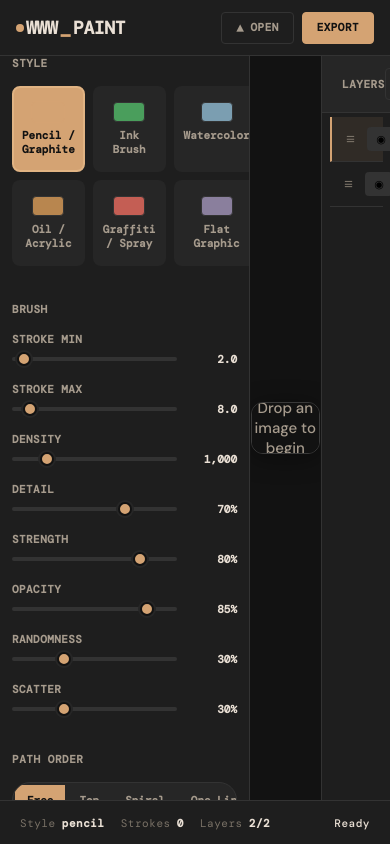
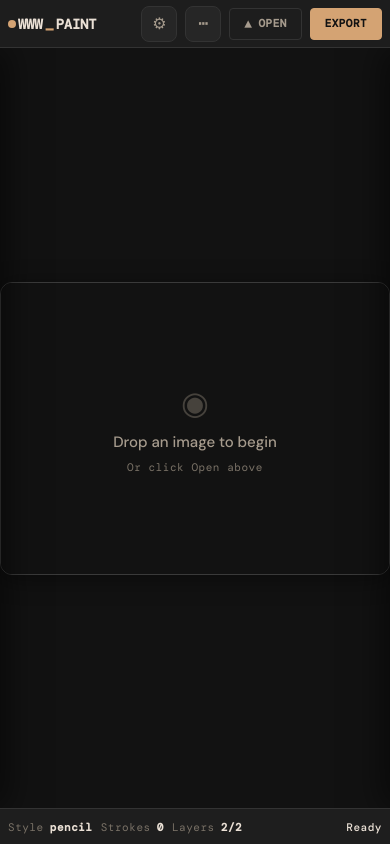
Before and after one commit to sudo-prog/www-paint, a plain HTML site: page index.html in a window 390 px wide. Drawn offline with nearby package versions, Linux system fonts and the light colour scheme; a web font is replaced by a local one.

Commit message:
Add mobile responsive layout with toggle buttons

```diff
--- a/css/style.css
+++ b/css/style.css
@@ -122,6 +122,8 @@ body {
 .nav-btn--active { color: var(--accent-fg); background: var(--accent); }
 .nav-btn__icon { font-size: 14px; line-height: 1; }
 .top-bar__right { display: flex; align-items: center; gap: 8px; }
+
+.mobile-toggle { display: none; }
 
 /* ── Main Layout ── */
 .main { display: flex; flex: 1; overflow: hidden; background: var(--editor-bg); gap: 1px; }
@@ -791,6 +793,89 @@ body {
 
 /* ── Layers (additional) ── */
 .layers-body { flex: 1; overflow-y: auto; padding: 4px 8px; }
+/* ── Mobile Responsive (≤768px) ── */
+@media (max-width: 768px) {
+  :root {
+    --top-bar-height: 48px;
+    --status-height: 36px;
+    --space-md: 12px;
+    --space-sm: 8px;
+  }
+
+  .top-bar { padding: 0 8px; gap: 4px; }
+  .logo { font-size: 14px; }
+  .logo__slash { font-size: 16px; }
+  .top-bar__center { display: none; }
+
+  .main { flex-direction: column; gap: 0; }
+
+  .panel--controls,
+  .panel--layers {
+    position: fixed;
+    top: var(--top-bar-height);
+    bottom: var(--status-height);
+    width: min(320px, 85vw) !important;
+    max-width: none;
+    z-index: var(--z-panel);
+    transform: translateX(-100%);
+    transition: transform 280ms cubic-bezier(0.4, 0, 0.2, 1);
+    box-shadow: 8px 0 32px rgba(0, 0, 0, 0.5);
+  }
+
+  .panel--controls.panel--mobile-open { transform: translateX(0); }
+  .panel--layers {
+    left: auto;
+    right: 0;
+    transform: translateX(100%);
+    box-shadow: -8px 0 32px rgba(0, 0, 0, 0.5);
+  }
+  .panel--layers.panel--mobile-open { transform: translateX(0); }
+
+  .panel--controls.panel--hidden { display: flex; transform: translateX(-100%); }
+  .panel--layers.panel--active { display: flex; }
+
+  .canvas-wrapper { flex: 1; overflow: hidden; }
+
+  .paint-canvas { max-width: 100%; max-height: 100%; }
+
+  .mobile-toggle {
+    display: flex !important;
+    align-items: center;
+    justify-content: center;
+    width: 36px;
+    height: 36px;
+    border-radius: var(--radius-md);
+    border: 1px solid var(--panel-border);
+    background: var(--surface-raised);
+    color: var(--text-secondary);
+    font-size: 16px;
+    cursor: pointer;
+    flex-shrink: 0;
+    transition: var(--duration-fast);
+  }
+  .mobile-toggle:hover { color: var(--text-primary); border-color: var(--text-disabled); }
+  .mobile-toggle--active { color: var(--accent-fg); background: var(--accent); border-color: var(--accent); }
+
+  .status-footer { padding: 0 8px; font-size: 10px; overflow-x: auto; }
+  .status-item { white-space: nowrap; }
+
+  .modal { width: 100vw; height: 100vh; max-width: none; max-height: none; border-radius: 0; }
+  .modal__body { padding: var(--space-sm); }
+
+  .control-section { padding: var(--space-sm); }
+  .control-section__title { font-size: 10px; margin-bottom: 4px; }
+
+  .style-grid { grid-template-columns: repeat(3, 1fr); gap: 4px; }
+  .style-btn { flex-direction: column; gap: 2px; padding: 6px 4px; }
+  .style-btn__label { font-size: 9px; }
+
+  .slider-row { flex-direction: column; align-items: flex-start; gap: 4px; }
+  .slider-row__value { align-self: flex-end; }
+
+  .btn { padding: 8px 12px; font-size: 12px; }
+  .btn--sm { padding: 6px 10px; font-size: 11px; }
+}
+
 .layer-row__drag {
   cursor: grab;
   padding: 4px 6px;
--- a/index.html
+++ b/index.html
@@ -35,6 +35,8 @@
       </nav>
 
       <div class="top-bar__right">
+        <button type="button" class="mobile-toggle" id="toggle-controls" aria-label="Toggle controls">⚙</button>
+        <button type="button" class="mobile-toggle" id="toggle-layers" aria-label="Toggle layers">┅</button>
         <button type="button" class="btn btn--ghost btn--sm" id="btn-load-image" aria-label="Open image">
           <span class="btn__icon">▲</span>Open
         </button>
@@ -135,6 +137,26 @@
           });
         });
       });
+
+      // Mobile toggle buttons
+      const controlsPanel = document.querySelector('.panel--controls');
+      const layersPanel = document.querySelector('.panel--layers');
+      const toggleControls = document.getElementById('toggle-controls');
+      const toggleLayers = document.getElementById('toggle-layers');
+
+      toggleControls?.addEventListener('click', () => {
+        controlsPanel?.classList.toggle('panel--mobile-open');
+        layersPanel?.classList.remove('panel--mobile-open');
+        toggleControls.classList.toggle('mobile-toggle--active');
+        toggleLayers?.classList.remove('mobile-toggle--active');
+      });
+
+      toggleLayers?.addEventListener('click', () => {
+        layersPanel?.classList.toggle('panel--mobile-open');
+        controlsPanel?.classList.remove('panel--mobile-open');
+        toggleLayers.classList.toggle('mobile-toggle--active');
+        toggleControls?.classList.remove('mobile-toggle--active');
+      });
     }
   </script>
 </body>
```
